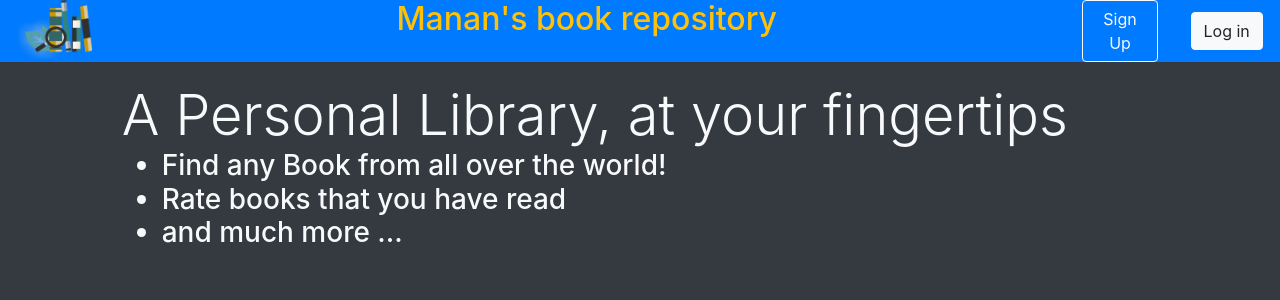
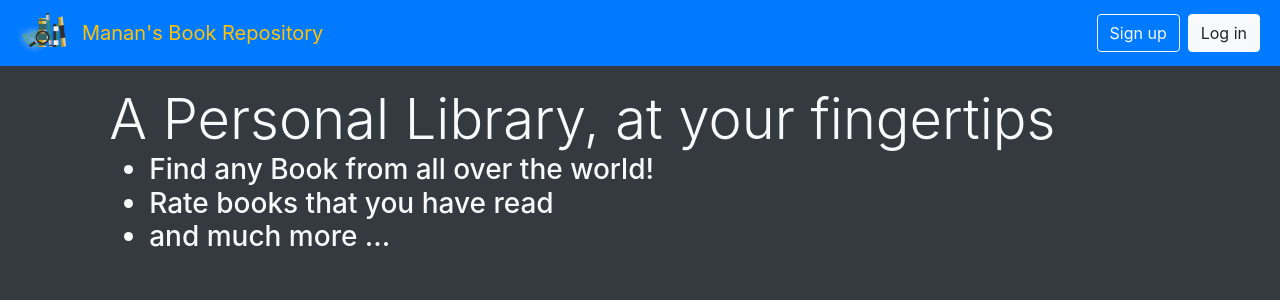
Before and after one commit to MananSoni42/web-dev, a Flask app: page / in a window 1280 px wide. Shown: the top 300 px of the page. Run offline with Flask 2, Linux system fonts and the light colour scheme; some libraries are stand-ins or nearby versions.

Commit message:
Add universal nav-bar, implement home page

```diff
--- a/books/server.py
+++ b/books/server.py
@@ -14,5 +14,9 @@ def sign_up():
 def log_in():
     return render_template("log_in.html")
 
+@app.route("/home", methods=['GET'])
+def home():
+    return render_template("home.html")
+
 if __name__ == '__main__':
     app.run(debug=True)
--- a/books/static/home.css
+++ b/books/static/home.css
@@ -0,0 +1,4 @@
+{% extends super.css %}
+
+{% block css-styles %}
+{% endblock %}
--- a/books/static/index.css
+++ b/books/static/index.css
@@ -1,12 +1,6 @@
 {% extends super.css %}
 
 {% block css-styles %}
-.sign-up {
-  margin: auto;
-}
-.log-in {
-  margin: auto;
-}
 .info {
   margin: auto;
   margin-top: 20px;
--- a/books/templates/index.html
+++ b/books/templates/index.html
@@ -4,21 +4,18 @@
   <link rel="stylesheet" href="{{ url_for('static', filename='index.css') }}">
 {% endblock %}
 
+{% block nav_bar %}
+<ul class="navbar-nav mr-auto">
+</ul>
+<a href="{{url_for('sign_up')}}" class="mx-1">
+  <button class="btn btn-outline-light my-2 my-sm-0" type="button">Sign up</button>
+</a>
+<a href="{{url_for('log_in')}}" class="mx-1">
+  <button class="btn btn-light my-2 my-sm-0" type="button">Log in</button>
+</a>
+{% endblock %}
+
 {% block content %}
-  <div class="row top-bar h-10 bg-primary">
-    <div class="col-1 logo">
-      <img src="{{url_for('static',filename='logo.png')}}" alt="logo" class="img-fluid rounded float-left">
-    </div>
-    <div class="col-9 name h2 text-center text-warning">
-      Manan's book repository
-    </div>
-    <div class="col-1 sign-up text-center">
-      <a href="{{url_for('sign_up')}}" class="btn btn-outline-light">Sign Up</a>
-    </div>
-    <div class="col-1 log-in text-center">
-      <a href="{{url_for('log_in')}}" class="btn btn-light">Log in</a>
-    </div>
-  </div>
   <div class="row">
     <div class="col-10 info h3 text-light">
       <span class="display-4">A Personal Library, at your fingertips</span>
--- a/books/templates/super.html
+++ b/books/templates/super.html
@@ -5,6 +5,9 @@
   <meta name="viewport" content="width=device-width, initial-scale=1.0">
   <meta http-equiv="X-UA-Compatible" content="ie=edge">
   <link rel="stylesheet" href="https://stackpath.bootstrapcdn.com/bootstrap/4.3.1/css/bootstrap.min.css" integrity="sha384-ggOyR0iXCbMQv3Xipma34MD+dH/1fQ784/j6cY/iJTQUOhcWr7x9JvoRxT2MZw1T" crossorigin="anonymous">
+  <script src="https://code.jquery.com/jquery-3.3.1.slim.min.js" integrity="sha384-q8i/X+965DzO0rT7abK41JStQIAqVgRVzpbzo5smXKp4YfRvH+8abtTE1Pi6jizo" crossorigin="anonymous"></script>
+  <script src="https://cdnjs.cloudflare.com/ajax/libs/popper.js/1.14.7/umd/popper.min.js" integrity="sha384-UO2eT0CpHqdSJQ6hJty5KVphtPhzWj9WO1clHTMGa3JDZwrnQq4sF86dIHNDz0W1" crossorigin="anonymous"></script>
+  <script src="https://stackpath.bootstrapcdn.com/bootstrap/4.3.1/js/bootstrap.min.js" integrity="sha384-JjSmVgyd0p3pXB1rRibZUAYoIIy6OrQ6VrjIEaFf/nJGzIxFDsf4x0xIM+B07jRM" crossorigin="anonymous"></script>
   {% block style %}
   {% endblock %}
   <title>
@@ -14,9 +17,24 @@
   </title>
 </head>
 <body class="bg-dark">
-  <div class="container-fluid">
-    {% block content %}
+  <nav class="navbar navbar-expand-lg navbar-dark bg-primary">
+    <a class="navbar-brand" href="{{url_for('home')}}">
+      <img src="{{url_for('static',filename='logo.png')}}" width="50" height="40" alt="">
+    </a>
+    <a class="navbar-brand text-warning" href="{{url_for('home')}}">
+      Manan's Book Repository
+    </a>
+    <button class="navbar-toggler" type="button" data-toggle="collapse" data-target="#navbarSupportedContent" aria-controls="navbarSupportedContent" aria-expanded="false" aria-label="Toggle navigation">
+      <span class="navbar-toggler-icon"></span>
+    </button>
+
+    <div class="collapse navbar-collapse" id="navbarSupportedContent">
+    {% block nav_bar %}
     {% endblock %}
+    </div>
+  </nav>
   </div>
+  {% block content %}
+  {% endblock %}
 </body>
 </html>
```
Also changed, not shown: books/templates/home.html (+23 -0 lines), books/templates/log_in.html (+8 -13 lines), books/templates/sign_up.html (+9 -13 lines).
